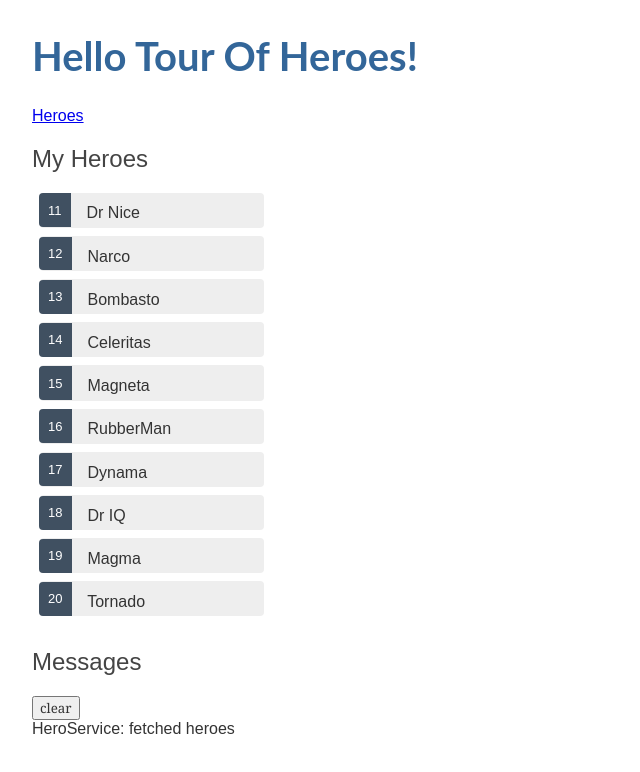
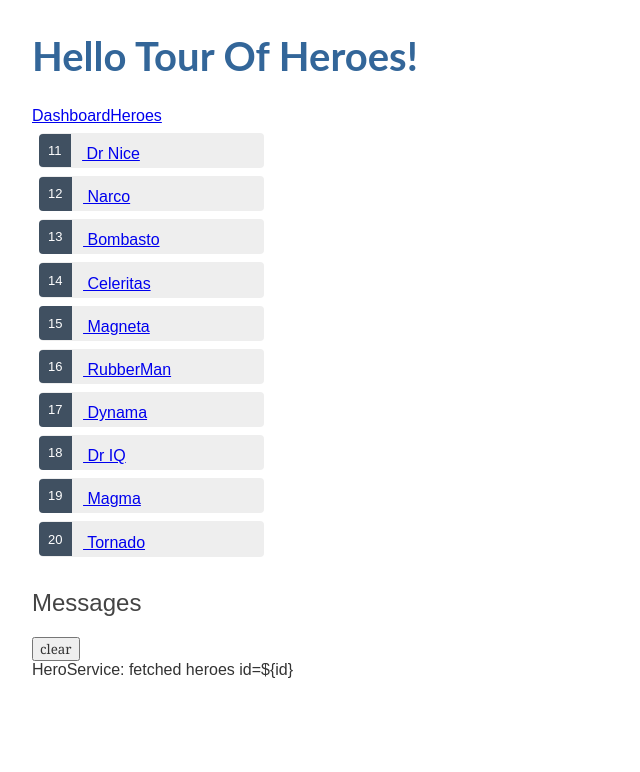
Before and after one commit to anish1922/angular-1u4neb, an Angular app: page /heroes in a window 1280 px wide. Shown: the top 772 px of the page, without its empty margins (0-640 px from the left). Built offline with nearby package versions, Linux system fonts and the light colour scheme.

Commit message:
10 files modified

```diff
--- a/src/app/app.component.html
+++ b/src/app/app.component.html
@@ -1,5 +1,7 @@
 <hi name="{{ title }}"></hi>
 <nav>
+  <a routerLink="/dashboard">Dashboard</a>
+
   <a routerLink="/heroes">Heroes</a>
 </nav>
 <router-outlet></router-outlet>
--- a/src/app/app.module.ts
+++ b/src/app/app.module.ts
@@ -9,10 +9,10 @@
 import { HeroserviceService } from './heroservice.service';
 import { MessagesComponent } from './messages/messages.component';
 import { MessageService } from './message.service';
-
+import {DashboardComponent} from './dashboard/dashboard.component';
 @NgModule({
   imports:      [ BrowserModule,FormsModule,AppRoutingModuleModule],
-  declarations: [ AppComponent, HelloComponent, HeroesComponent, HeroDetailComponent, MessagesComponent ],
+  declarations: [ AppComponent, HelloComponent, HeroesComponent, HeroDetailComponent, MessagesComponent,DashboardComponent ],
   bootstrap:    [ AppComponent ],
   providers: [HeroserviceService, MessageService]
 })
--- a/src/app/dashboard/dashboard.component.html
+++ b/src/app/dashboard/dashboard.component.html
@@ -1,8 +1,6 @@
-<h3>Top Heroes</h3>
-<div class="grid grid-pad">
-  <a *ngFor="let hero of heroes" class="col-1-4">
-    <div class="module hero">
-      <h4>{{hero.name}}</h4>
-    </div>
-  </a>
-</div>
+<a *ngFor="let hero of heroes" class="col-1-4"
+    routerLink="/detail/{{hero.id}}">
+  <div class="module hero">
+    <h4>{{hero.name}}</h4>
+  </div>
+</a>
--- a/src/app/dashboard/dashboard.component.ts
+++ b/src/app/dashboard/dashboard.component.ts
@@ -13,6 +13,7 @@
   }
 
   ngOnInit() {
+    this.getHeroes();
   }
 getHeroes(): void {
   this.heroService.getHeroes()
--- a/src/app/hero-detail/hero-detail.component.html
+++ b/src/app/hero-detail/hero-detail.component.html
@@ -6,4 +6,5 @@
       <input [(ngModel)]="hero.name" placeholder="name"/>
     </label>
   </div>
+  <button (click)="goBack()">go back</button>
 </div>
--- a/src/app/hero-detail/hero-detail.component.ts
+++ b/src/app/hero-detail/hero-detail.component.ts
@@ -1,15 +1,33 @@
-import { Component, OnInit,Input } from '@angular/core';
-import {Hero} from '../hero'
+import { Component, OnInit } from '@angular/core';
+import { ActivatedRoute } from '@angular/router';
+import { Location } from '@angular/common';
+import { HeroserviceService }  from '../heroservice.service';
+import { Hero }         from '../hero';
 @Component({
   selector: 'app-hero-detail',
-  templateUrl: './hero-detail.component.html',
-  styleUrls: ['./hero-detail.component.css']
+  templateUrl: '../hero-detail/hero-detail.component.html',
+  styleUrls: ['../hero-detail/hero-detail.component.css']
 })
-export class HeroDetailComponent implements OnInit {
-@Input() hero:Hero;
-  constructor() { }
+export class HeroDetailComponent {
+hero: Hero;
+  constructor(
+  private route: ActivatedRoute,
+  private heroService: HeroserviceService,
+  private location: Location
+) {
 
-  ngOnInit() {
+}
+ngOnInit(): void {
+    this.getHero();
   }
 
+  getHero(): void {
+    const id = +this.route.snapshot.paramMap.get('id');
+    this.heroService.getHeroe(id)
+      .subscribe(hero => this.hero = hero);
+  }
+
+ goBack(): void {
+  this.location.back();
 }
+}
--- a/src/app/heroes/heroes.component.html
+++ b/src/app/heroes/heroes.component.html
@@ -1,9 +1,7 @@
-<h2>My Heroes</h2>
 <ul class="heroes">
-  <li *ngFor="let hero of heroes"
-    [class.selected]="hero === selectedHero"
-    (click)="onSelect(hero)">
-    <span class="badge">{{hero.id}}</span> {{hero.name}}
+  <li *ngFor="let hero of heroes">
+    <a routerLink="/detail/{{hero.id}}">
+      <span class="badge">{{hero.id}}</span> {{hero.name}}
+    </a>
   </li>
 </ul>
-<app-hero-detail [hero]="selectedHero"></app-hero-detail>
--- a/src/app/heroes/heroes.component.ts
+++ b/src/app/heroes/heroes.component.ts
@@ -10,17 +10,13 @@
 export class HeroesComponent implements OnInit {
 
  heroes;
- selectedHero:Hero;
+
   constructor(private heroService:HeroserviceService) {
 
   }
   ngOnInit() {
     this.getHeroes();
   }
-  onSelect(hero:Hero)
-   {
-     this.selectedHero=hero;
-   }
    getHeroes(): void {
    this.heroService.getHeroes().subscribe(heroes=>this.heroes=heroes);
 }
--- a/src/app/heroservice.service.ts
+++ b/src/app/heroservice.service.ts
@@ -9,8 +9,12 @@
   constructor(messageService :MessageService) {
 this.messageService=messageService
    }
-getHeroes(): Observable<Hero[]> {
-  this.messageService.add('HeroService: fetched heroes');
+   getHeroes(): Observable<Hero[]> {
+  this.messageService.add('HeroService: fetched heroes id=${id}');
   return of(HEROES);
 }
+getHeroe(id :number): Observable<Hero> {
+  this.messageService.add('HeroService: fetched heroes id=${id}');
+  return of(HEROES.find(hero=>hero.id==id));
 }
+}
```
Also changed, not shown: src/app/app-routing-module.module.ts (+6 -4 lines). Lines whose indentation alone changed are shown as unchanged.
